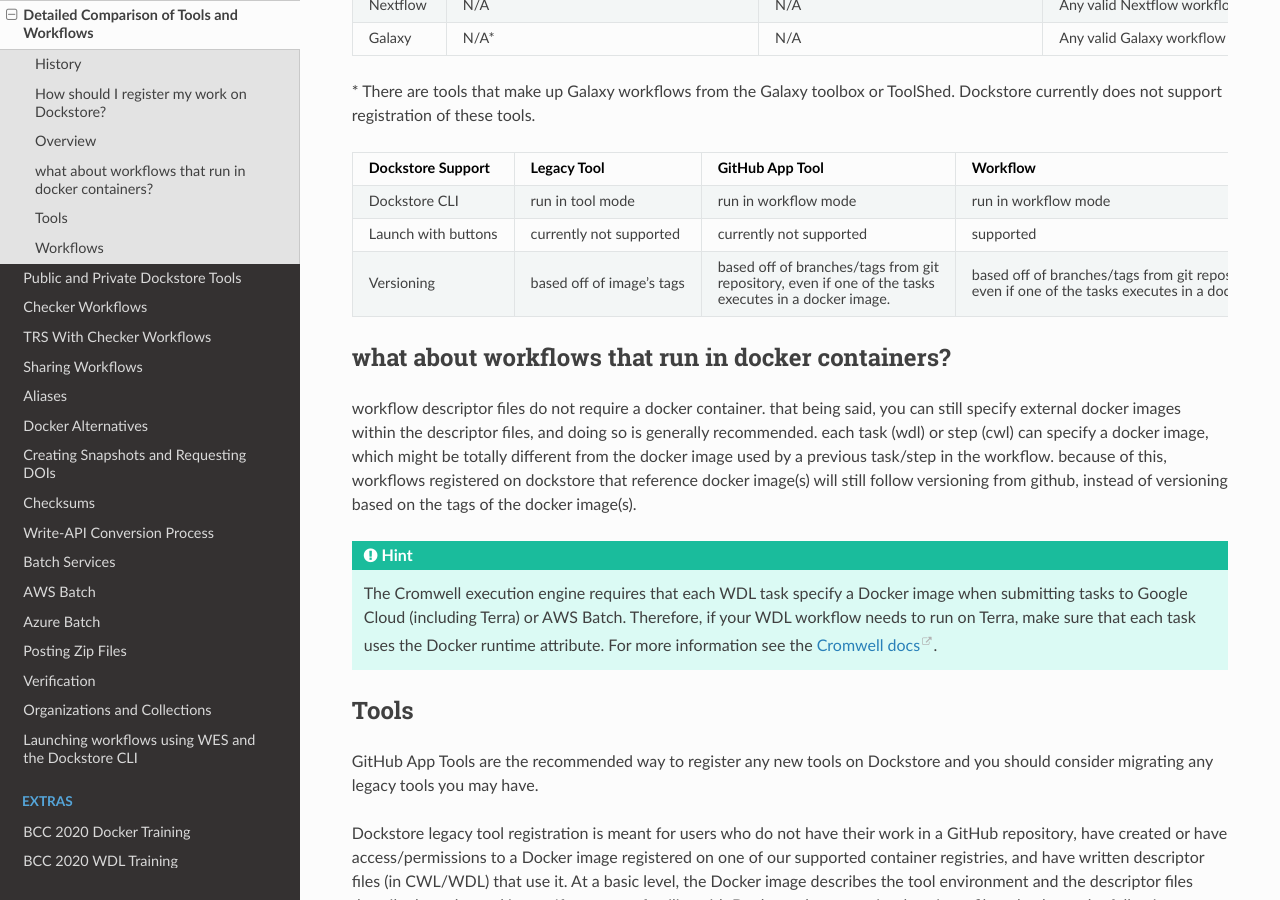
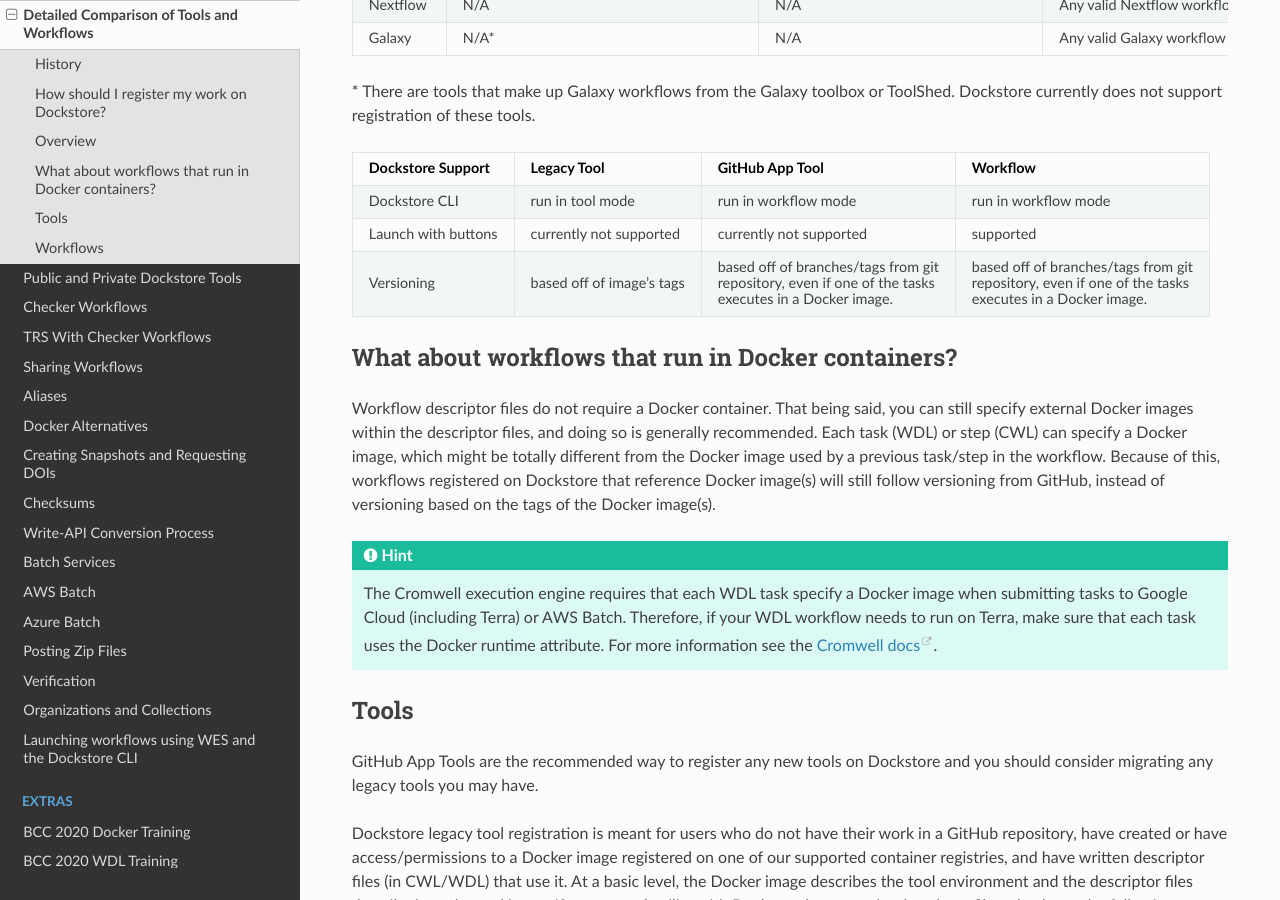
Before and after one commit to dockstore/dockstore-documentation, a Sphinx documentation site: the page built from docs/advanced-topics/tools-vs-workflows.rst, in a window 1280 px wide and 900 px high, scrolled down 1204 px. Built offline with Sphinx 7.4.7 and the Read the Docs theme 2.0.0, drawn with Linux system fonts in a browser that asks for light colours.

Commit message:
Fix capitalization, make 2nd table fit w/o scroll

```diff
--- a/docs/advanced-topics/tools-vs-workflows.rst
+++ b/docs/advanced-topics/tools-vs-workflows.rst
@@ -42,25 +42,25 @@
 Dockstore currently does not support registration of these tools.
 
 
-+----------------------+-----------------------------+----------------------------------------+-------------------------------------------------+
-| Dockstore Support    | Legacy Tool                 | GitHub App Tool                        | Workflow                                        |
-+======================+=============================+========================================+=================================================+
-| Dockstore CLI        |  run in tool mode           |  run in workflow mode                  | run in workflow mode                            |
-+----------------------+-----------------------------+----------------------------------------+-------------------------------------------------+
-| Launch with buttons  |  currently not supported    |  currently not supported               | supported                                       |
-+----------------------+-----------------------------+----------------------------------------+-------------------------------------------------+
-| Versioning           |  based off of image's tags  |  based off of branches/tags from git   | based off of branches/tags from git repository, |
-|                      |                             |                                        |                                                 |
-|                      |                             |  repository, even if one of the tasks  | even if one of the tasks executes in a docker   |
-|                      |                             |                                        |                                                 |
-|                      |                             |  executes  in a docker image.          |                                                 |
-+----------------------+-----------------------------+----------------------------------------+-------------------------------------------------+
++----------------------+-----------------------------+----------------------------------------+----------------------------------------+
+| Dockstore Support    | Legacy Tool                 | GitHub App Tool                        | Workflow                               |
++======================+=============================+========================================+========================================+
+| Dockstore CLI        |  run in tool mode           |  run in workflow mode                  | run in workflow mode                   |
++----------------------+-----------------------------+----------------------------------------+----------------------------------------+
+| Launch with buttons  |  currently not supported    |  currently not supported               | supported                              |
++----------------------+-----------------------------+----------------------------------------+----------------------------------------+
+| Versioning           |  based off of image's tags  |  based off of branches/tags from git   | based off of branches/tags from git    |
+|                      |                             |                                        |                                        |
+|                      |                             |  repository, even if one of the tasks  | repository, even if one of the tasks   |
+|                      |                             |                                        |                                        |
+|                      |                             |  executes in a Docker image.           | executes in a Docker image.            |
++----------------------+-----------------------------+----------------------------------------+----------------------------------------+
 
-what about workflows that run in docker containers?
+What about workflows that run in Docker containers?
 ---------------------------------------------------
 
-workflow descriptor files do not require a docker container. that being said, you can still specify external docker images
-within the descriptor files, and doing so is generally recommended. each task (wdl) or step (cwl) can specify a docker image, which might be totally different from the docker image used by a previous task/step in the workflow. because of this, workflows registered on dockstore that reference docker image(s) will still follow versioning from github, instead of versioning based on the tags of the docker image(s).
+Workflow descriptor files do not require a Docker container. That being said, you can still specify external Docker images
+within the descriptor files, and doing so is generally recommended. Each task (WDL) or step (CWL) can specify a Docker image, which might be totally different from the Docker image used by a previous task/step in the workflow. Because of this, workflows registered on Dockstore that reference Docker image(s) will still follow versioning from GitHub, instead of versioning based on the tags of the Docker image(s).
 
 .. hint::
     The Cromwell execution engine requires that each WDL task specify a Docker image when submitting tasks to Google Cloud (including Terra) or AWS Batch. Therefore, if your WDL workflow needs to run on Terra, make sure that each task uses the Docker runtime attribute. For more information see the `Cromwell docs <https://cromwell.readthedocs.io/en/stable/RuntimeAttributes/#docker>`_.
```
